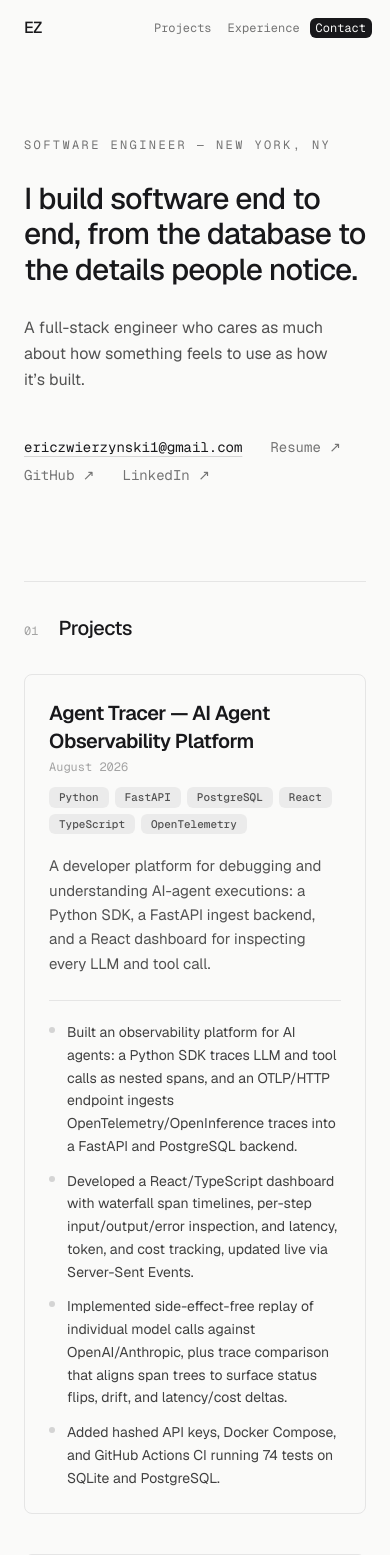
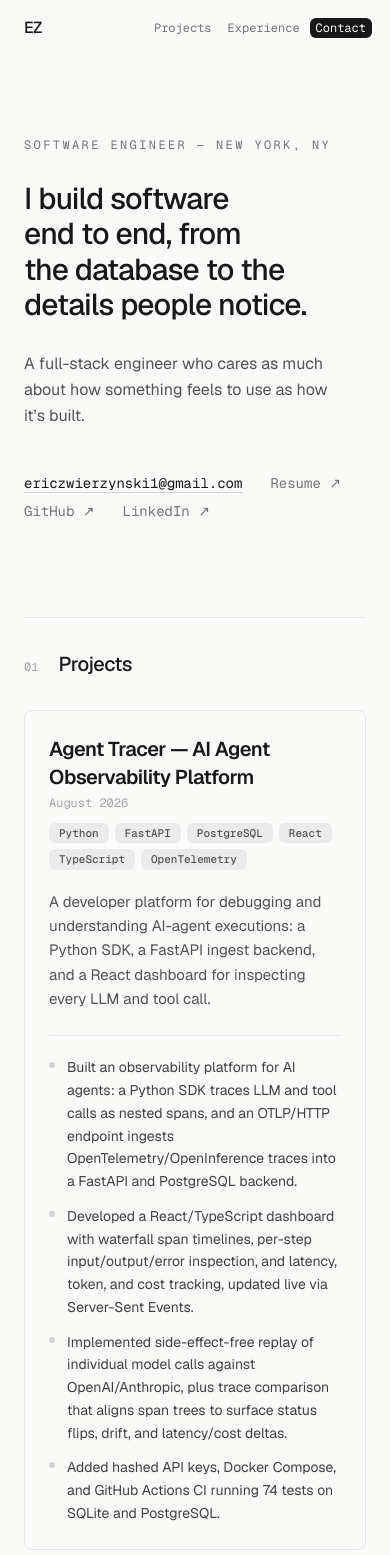
Before and after one commit to ericshark/Personal-Site, a Next.js app: page / in a window 390 px wide. Shown: the top 1555 px of the page. Built offline with nearby package versions, Linux system fonts and the light colour scheme; no server answers.

Commit message:
Add scroll progress bar, word-by-word hero reveal, and project card spotlight

```diff
--- a/src/app/page.tsx
+++ b/src/app/page.tsx
@@ -5,15 +5,17 @@ import Footer from "@/components/Footer";
 import Header from "@/components/Header";
 import Hero from "@/components/Hero";
 import Projects from "@/components/Projects";
+import ScrollProgress from "@/components/ScrollProgress";
 
 export default function Home() {
   // Build-time check: the Resume link only renders if the file actually exists.
   const hasResume = fs.existsSync(
-    path.join(process.cwd(), "public", "resume.pdf")
+    path.join(process.cwd(), "public", "resume.pdf"),
   );
 
   return (
     <>
+      <ScrollProgress />
       <Header />
       <main className="mx-auto w-full max-w-site px-6 sm:px-8">
         <Hero hasResume={hasResume} />
--- a/src/components/Hero.tsx
+++ b/src/components/Hero.tsx
@@ -1,19 +1,21 @@
 import Reveal from "@/components/Reveal";
+import SplitWords from "@/components/SplitWords";
 import { profile } from "@/data/portfolio";
 
 export default function Hero({ hasResume }: { hasResume: boolean }) {
   return (
-    <section aria-label="Introduction" className="pb-24 pt-20 sm:pb-36 sm:pt-32">
+    <section
+      aria-label="Introduction"
+      className="pb-24 pt-20 sm:pb-36 sm:pt-32"
+    >
       <Reveal>
         <p className="font-mono text-xs uppercase tracking-[0.2em] text-neutral-500">
           {profile.role} — {profile.location}
         </p>
       </Reveal>
-      <Reveal delay={0.08}>
-        <h1 className="mt-7 text-balance text-3xl font-medium leading-[1.18] tracking-tight sm:text-4xl sm:leading-[1.14] md:text-[2.625rem]">
-          {profile.headline}
-        </h1>
-      </Reveal>
+      <h1 className="mt-7 text-balance text-3xl font-medium leading-[1.18] tracking-tight sm:text-4xl sm:leading-[1.14] md:text-[2.625rem]">
+        <SplitWords text={profile.headline} delay={0.08} />
+      </h1>
       <Reveal delay={0.16}>
         <p className="mt-7 max-w-[58ch] text-pretty leading-relaxed text-neutral-600 sm:text-lg sm:leading-relaxed">
           {profile.subline}
--- a/src/components/Projects.tsx
+++ b/src/components/Projects.tsx
@@ -1,4 +1,5 @@
 import Reveal from "@/components/Reveal";
+import SpotlightCard from "@/components/SpotlightCard";
 import SectionHeading from "@/components/SectionHeading";
 import { projects } from "@/data/portfolio";
 
@@ -10,15 +11,11 @@ export default function Projects() {
       <div className="mt-8 space-y-10 sm:space-y-14">
         {projects.map((project) => (
           <Reveal key={project.name}>
-            <article className="rounded-lg border border-neutral-200 bg-neutral-50/60 p-6 sm:p-8">
+            <SpotlightCard className="rounded-lg border border-neutral-200 bg-neutral-50/60 p-6 sm:p-8">
               <div className="flex flex-wrap items-baseline justify-between gap-x-4 gap-y-1">
                 <h3 className="text-balance text-xl font-semibold tracking-tight sm:text-2xl">
                   {project.url ? (
-                    <a
-                      href={project.url}
-                      target="_blank"
-                      rel="noreferrer"
-                    >
+                    <a href={project.url} target="_blank" rel="noreferrer">
                       {project.name}
                     </a>
                   ) : (
@@ -30,7 +27,10 @@ export default function Projects() {
                 </time>
               </div>
 
-              <ul className="mt-3 flex flex-wrap gap-1.5" aria-label="Built with">
+              <ul
+                className="mt-3 flex flex-wrap gap-1.5"
+                aria-label="Built with"
+              >
                 {project.stack.map((tech) => (
                   <li
                     key={tech}
@@ -59,7 +59,7 @@ export default function Projects() {
                   </li>
                 ))}
               </ul>
-            </article>
+            </SpotlightCard>
           </Reveal>
         ))}
       </div>
--- /dev/null
+++ b/src/components/ScrollProgress.tsx
@@ -0,0 +1,21 @@
+"use client";
+
+import { motion, useScroll, useSpring } from "motion/react";
+
+/** Thin accent bar across the top of the viewport that fills as the page scrolls. */
+export default function ScrollProgress() {
+  const { scrollYProgress } = useScroll();
+  const scaleX = useSpring(scrollYProgress, {
+    stiffness: 120,
+    damping: 30,
+    restDelta: 0.001,
+  });
+
+  return (
+    <motion.div
+      aria-hidden="true"
+      className="fixed inset-x-0 top-0 z-50 h-0.5 origin-left bg-accent"
+      style={{ scaleX }}
+    />
+  );
+}
--- /dev/null
+++ b/src/components/SplitWords.tsx
@@ -0,0 +1,46 @@
+"use client";
+
+import { motion, useReducedMotion } from "motion/react";
+
+/**
+ * Reveals text one word at a time, each rising out of a clipped line box.
+ * The full sentence stays in an aria-label so screen readers don't read fragments.
+ */
+export default function SplitWords({
+  text,
+  delay = 0,
+  className,
+}: {
+  text: string;
+  delay?: number;
+  className?: string;
+}) {
+  const reduceMotion = useReducedMotion();
+  const words = text.split(" ");
+
+  return (
+    <span className={className} aria-label={text}>
+      {words.map((word, i) => (
+        <span
+          key={i}
+          aria-hidden="true"
+          className="inline-block overflow-hidden align-bottom"
+        >
+          <motion.span
+            className="inline-block"
+            initial={reduceMotion ? false : { y: "110%" }}
+            animate={{ y: 0 }}
+            transition={{
+              duration: 0.7,
+              delay: delay + i * 0.035,
+              ease: [0.21, 0.47, 0.32, 0.98],
+            }}
+          >
+            {word}
+            {i < words.length - 1 ? " " : ""}
+          </motion.span>
+        </span>
+      ))}
+    </span>
+  );
+}
--- /dev/null
+++ b/src/components/SpotlightCard.tsx
@@ -0,0 +1,44 @@
+"use client";
+
+import { useRef } from "react";
+
+/**
+ * Card with a soft radial highlight that follows the pointer.
+ * Position is written to CSS variables directly to avoid re-rendering on every move.
+ * The highlight only shows for hover-capable pointers.
+ */
+export default function SpotlightCard({
+  children,
+  className = "",
+}: {
+  children: React.ReactNode;
+  className?: string;
+}) {
+  const ref = useRef<HTMLElement>(null);
+
+  function onPointerMove(event: React.PointerEvent<HTMLElement>) {
+    const el = ref.current;
+    if (!el || event.pointerType !== "mouse") return;
+    const rect = el.getBoundingClientRect();
+    el.style.setProperty("--spot-x", `${event.clientX - rect.left}px`);
+    el.style.setProperty("--spot-y", `${event.clientY - rect.top}px`);
+  }
+
+  return (
+    <article
+      ref={ref}
+      onPointerMove={onPointerMove}
+      className={`group relative overflow-hidden transition-[transform,border-color] duration-300 hover:border-neutral-300 motion-safe:hover:-translate-y-0.5 ${className}`}
+    >
+      <div
+        aria-hidden="true"
+        className="pointer-events-none absolute inset-0 opacity-0 transition-opacity duration-300 [@media(hover:hover)]:group-hover:opacity-100"
+        style={{
+          background:
+            "radial-gradient(360px circle at var(--spot-x, 50%) var(--spot-y, 50%), rgb(29 78 216 / 0.07), transparent 70%)",
+        }}
+      />
+      <div className="relative">{children}</div>
+    </article>
+  );
+}
```
